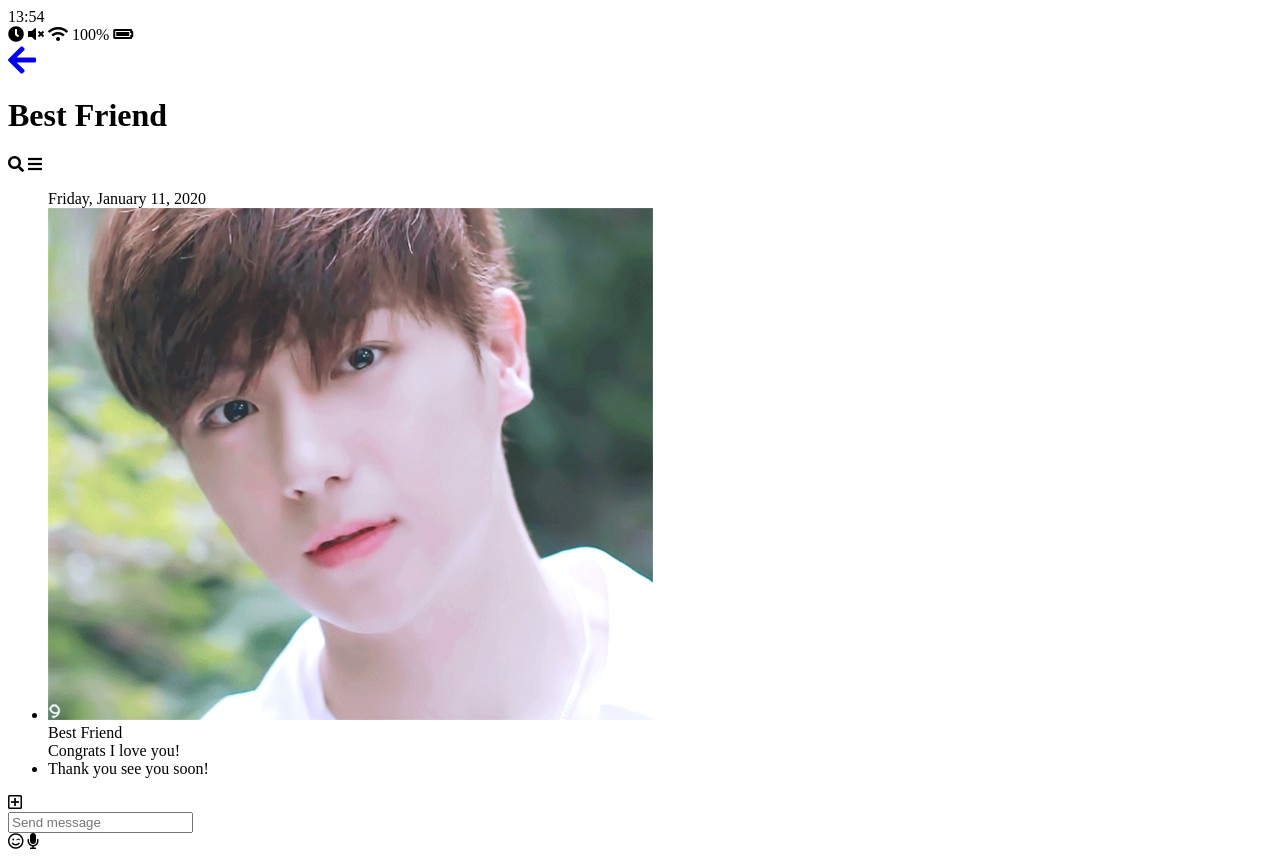
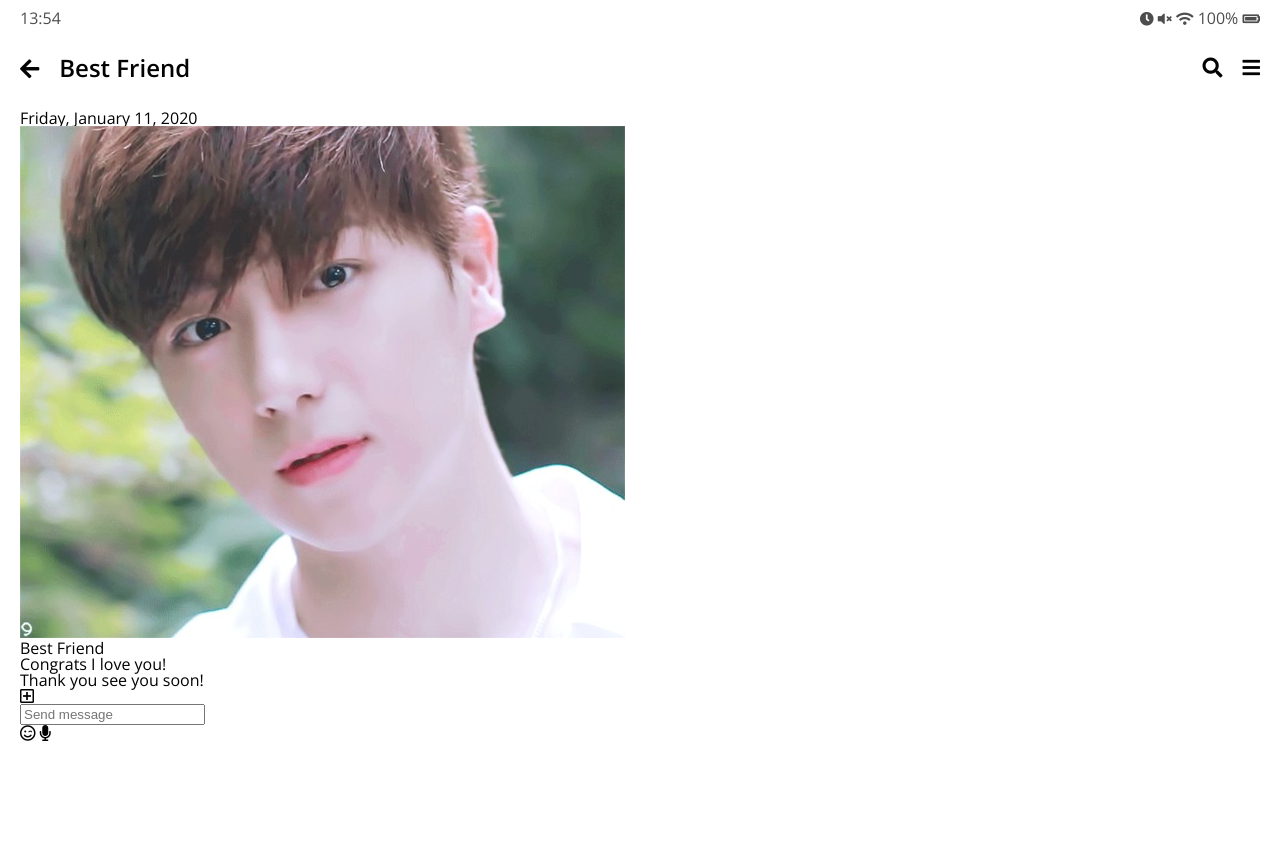
Before and after one commit to rlatjdus0814/kakao-clone-2.0, a plain HTML site: page chat.html in a window 1280 px wide. After the commit the page ends 800 px from the top, so only its background shows below. Drawn offline with nearby package versions, Linux system fonts and the light colour scheme.

Commit message:
add StatusBar, Header

```diff
--- a/chat.html
+++ b/chat.html
@@ -4,6 +4,7 @@
     <meta charset="UTF-8">
     <meta name="viewport" content="width=device-width, initial-scale=1.0">
     <link rel="stylesheet" href="https://use.fontawesome.com/releases/v5.13.1/css/all.css" integrity="sha384-xxzQGERXS00kBmZW/6qxqJPyxW3UR0BPsL4c8ILaIWXva5kFi7TxkIIaMiKtqV1Q" crossorigin="anonymous">
+    <link rel="stylesheet" href="css/styles.css">
     <title>Chat | Kakao Clone</title>
 </head>
 <body>
@@ -23,7 +24,7 @@
     <header class="header">
         <div class="header__header-column">
             <a href="index.html" class="header__back-btn">
-                <i class="fas fa-arrow-left fa-2x"></i>
+                <i class="fas fa-arrow-left"></i>
             </a>
             <h1 class="header__title">Best Friend</h1>
         </div>
--- /dev/null
+++ b/css/header.css
@@ -0,0 +1,24 @@
+.header{
+    display: flex;
+    justify-content: space-between;
+    align-items: center;
+    margin-bottom: 30px;
+
+}
+.header .header__title{
+    font-size: 24px;
+    font-weight: 600;
+}
+.header .header__icon{
+    font-size: 20px;
+    margin-left: 20px;
+    cursor: pointer;
+}
+.header .header__header-column{
+    display: flex;
+    align-items: center;
+}
+.header .header__back-btn{
+    font-size: 22px;
+    margin-right: 20px;
+}
--- /dev/null
+++ b/css/reset.css
@@ -0,0 +1,48 @@
+/* http://meyerweb.com/eric/tools/css/reset/
+   v2.0 | 20110126
+   License: none (public domain)
+*/
+
+html, body, div, span, applet, object, iframe,
+h1, h2, h3, h4, h5, h6, p, blockquote, pre,
+a, abbr, acronym, address, big, cite, code,
+del, dfn, em, img, ins, kbd, q, s, samp,
+small, strike, strong, sub, sup, tt, var,
+b, u, i, center,
+dl, dt, dd, ol, ul, li,
+fieldset, form, label, legend,
+table, caption, tbody, tfoot, thead, tr, th, td,
+article, aside, canvas, details, embed,
+figure, figcaption, footer, header, hgroup,
+menu, nav, output, ruby, section, summary,
+time, mark, audio, video {
+	margin: 0;
+	padding: 0;
+	border: 0;
+	font-size: 100%;
+	font: inherit;
+	vertical-align: baseline;
+}
+/* HTML5 display-role reset for older browsers */
+article, aside, details, figcaption, figure,
+footer, header, hgroup, menu, nav, section {
+	display: block;
+}
+body {
+	line-height: 1;
+}
+ol, ul {
+	list-style: none;
+}
+blockquote, q {
+	quotes: none;
+}
+blockquote:before, blockquote:after,
+q:before, q:after {
+	content: '';
+	content: none;
+}
+table {
+	border-collapse: collapse;
+	border-spacing: 0;
+}
--- /dev/null
+++ b/css/status-bar.css
@@ -0,0 +1,12 @@
+.status-bar{
+    display: flex;
+    justify-content: space-between;
+    margin-bottom: 30px;
+    opacity: 0.7;
+}
+.status-bar i{
+    font-size:  14px;
+}
+.status-bar .status-bar__battery-level{
+    margin-left: 5px;
+}
--- /dev/null
+++ b/css/styles.css
@@ -0,0 +1,16 @@
+@import url('https://fonts.googleapis.com/css2?family=Open+Sans:wght@400;600&display=swap');
+@import "reset.css";
+@import "status-bar.css";
+@import "header.css";
+
+
+body{
+    background-color: white;
+    padding: 10px 20px;
+    color: #020202;
+    font-family: 'Open Sans', -apple-system, BlinkMacSystemFont, 'Segoe UI', Roboto, Oxygen, Ubuntu, Cantarell, 'Open Sans', 'Helvetica Neue', sans-serif;
+
+}
+a{
+    color: inherit;
+}
```
Also changed, not shown: find.html (+1 -0 lines), friends.html (+1 -0 lines), index.html (+2 -1 lines), more.html (+1 -0 lines), settings.html (+2 -1 lines).
